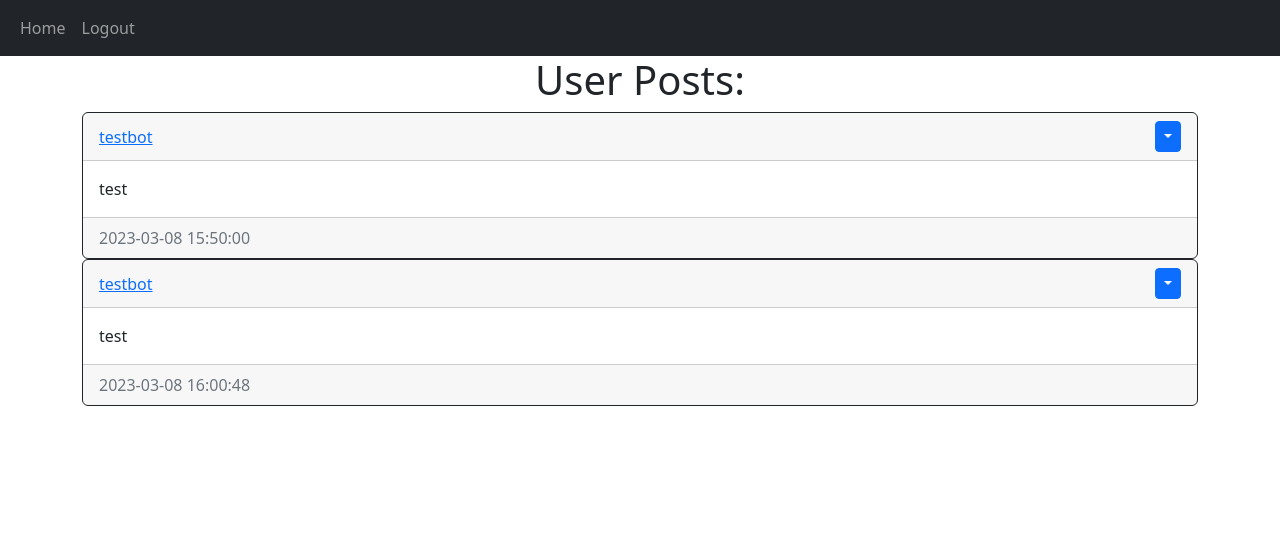
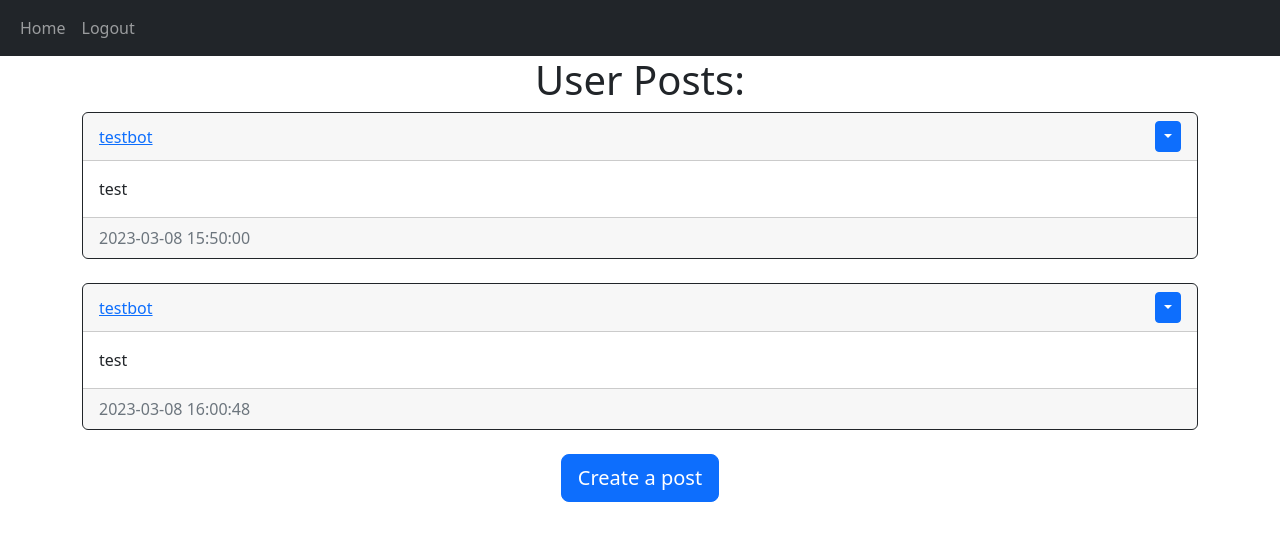
Before and after one commit to brodie-watson/Flask-Blog, a Flask app: page / in a window 1280 px wide. Shown: the top 541 px of the page. Run offline with Flask 2, Linux system fonts and the light colour scheme; a user stored in the database is signed in; data comes from the database, SQL or seed files in the repository; both versions use the stored data as it was after the commit.

Commit message:
Update database, add create post and delete post

```diff
--- a/website/templates/base.html
+++ b/website/templates/base.html
@@ -56,7 +56,9 @@
       {% endblock %}
     </div>
 
-	<script src="index.js"></script>
+  <script src="https://cdn.jsdelivr.net/npm/@popperjs/core@2.11.6/dist/umd/popper.min.js"
+  integrity="sha384-oBqDVmMz9ATKxIep9tiCxS/Z9fNfEXiDAYTujMAeBAsjFuCZSmKbSSUnQlmh/jp3"
+  crossorigin="anonymous"></script>
   <script src="
     https://cdn.jsdelivr.net/npm/bootstrap@5.2.3/dist/js/bootstrap.min.js
     "></script>
--- a/website/templates/create_post.html
+++ b/website/templates/create_post.html
@@ -13,5 +13,9 @@ Home
     <div align="center">
     <button type="submit" class="btn btn-lg btn-primary">Post</button>
     </div>
+    <br />
+    <div align="center">
+    <a href="/home"><button type="button" class="btn btn-lg btn-secondary">Back</button></a>
+    </div>
 </form>
 {% endblock %}
--- a/website/templates/home.html
+++ b/website/templates/home.html
@@ -11,16 +11,19 @@ Home
     <div class="card border-dark">
         <div class="card-header d-flex justify-content-between align-items-center">
             <a href="/posts/{{post.user.username}}">{{post.user.username}}</a>
-            <div class="btn-group">
+            {% if user.id == post.author %}
+            <div class="btn-group dropdown">
                 <button
                 type="button"
                 class="btn btn-sm btn-primary dropdown-toggle"
                 data-bs-toggle="dropdown"
+                aria-expanded="false"
                 ></button>
                 <ul class="dropdown-menu">
-                    <li><a href="" class="dropdown-item">Delete</a></li>
+                    <li><a href="/delete-post/{{post.id}}" class="dropdown-item">Delete</a></li>
                 </ul>
             </div>
+            {% endif %}
         </div>
         <div class="card-body">
             <div class="card-text">
@@ -31,7 +34,11 @@ Home
             {{post.date_created}}
         </div>
     </div>
+    <br />
     {% endfor%}
+    <div align="center">
+        <a href="/create-post" ><button type="button" class="btn btn-primary btn-lg">Create a post</button></a>
+    </div>
 </div>
 
 {% endblock %}
--- a/website/templates/posts.html
+++ b/website/templates/posts.html
@@ -1,9 +1,9 @@
 {% extends 'base.html'%}
 
 {% block title%}
-Home
+{{ username }} 's posts
 {% endblock %}
 
 {% block content%}
-<h1>Hello this is a test</h1>
+<h1 align="center">{{ username }} 's posts</h1>
 {% endblock %}
--- a/website/views.py
+++ b/website/views.py
@@ -1,6 +1,6 @@
 from flask import Blueprint, render_template, request, flash, redirect, url_for
 from flask_login import login_required, current_user
-from .models import Post
+from .models import Post, User
 from . import db
 
 views = Blueprint('views', __name__)
@@ -30,3 +30,35 @@ def create_post():
             return redirect(url_for('views.home'))
 
     return render_template('create_post.html', user=current_user)
+
+
+@views.route('/delete-post/<id>')
+@login_required
+def delete_post(id):
+    post = Post.query.filter_by(id=id).first()
+
+    if not post:
+        flash("Post does not exist", category="error")
+
+    elif current_user.id != post.id:
+        flash('You do not have permission to delete this post.', category='error')
+
+    else:
+        db.session.delete(post)
+        db.session.commit()
+        flash("Post deleted", category='success')
+
+    return redirect(url_for("views.home"))
+
+@views.route('/posts/<username>')
+@login_required
+def profile(username):
+    user = user.query.filter_by(username=username).first()
+
+    if not user:
+        flash('Username does not exist', category='error')
+        return redirect(url_for('views.home'))
+
+    posts = Post.query.filter_by(username=username).all()
+
+    return render_template('post.html', user=current_user, posts=posts, username=username)
```
Also changed, not shown: website/templates/posts_div.html (+34 -0 lines), instance/database.db.
